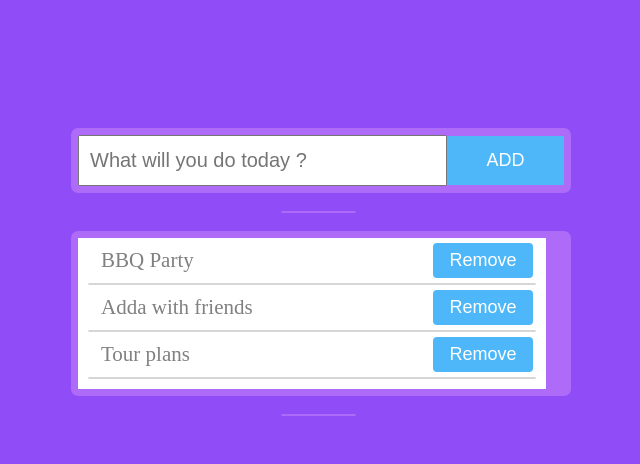
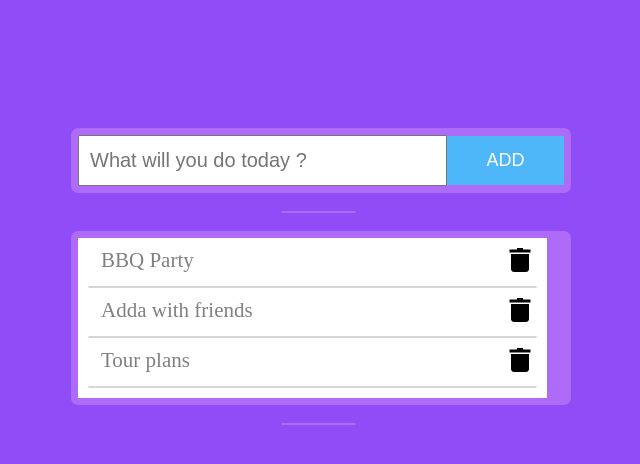
Before and after one commit to mdzobayer/angular-to-do-list, an Angular app: page / in a window 1280 px wide. Shown: the top 464 px of the page, without its empty margins (319-959 px from the left). Built offline with nearby package versions, Linux system fonts and the light colour scheme.

Commit message:
Add delete icon and update stylesheet

```diff
--- a/src/app/todolist/todolist.component.css
+++ b/src/app/todolist/todolist.component.css
@@ -95,7 +95,7 @@ body {
    padding-right: 10px;
 }
 .a-item > div {
-    width: 322px;
+    width: 395px;
     overflow: hidden;
     background-color: #FFFFFF;
     padding-left: 10px;
@@ -122,3 +122,7 @@ body {
     font-size: 21px;
     height: 30px;
 }
+
+.a-item img {
+    margin: 10px 5px;
+}
--- a/src/app/todolist/todolist.component.html
+++ b/src/app/todolist/todolist.component.html
@@ -15,7 +15,10 @@
                     <div>
                         <p>{{aTask}}</p>
                     </div>
-                    <button (click)="removeTask(aTask)">Remove</button>
+
+                    <!-- <button (click)="removeTask(aTask)">Remove</button> -->
+                    <img (click)="removeTask(aTask)" src="assets/delete(24px).png" alt="Delete">
+
                     <hr>
                     </div>
             </section>
```
